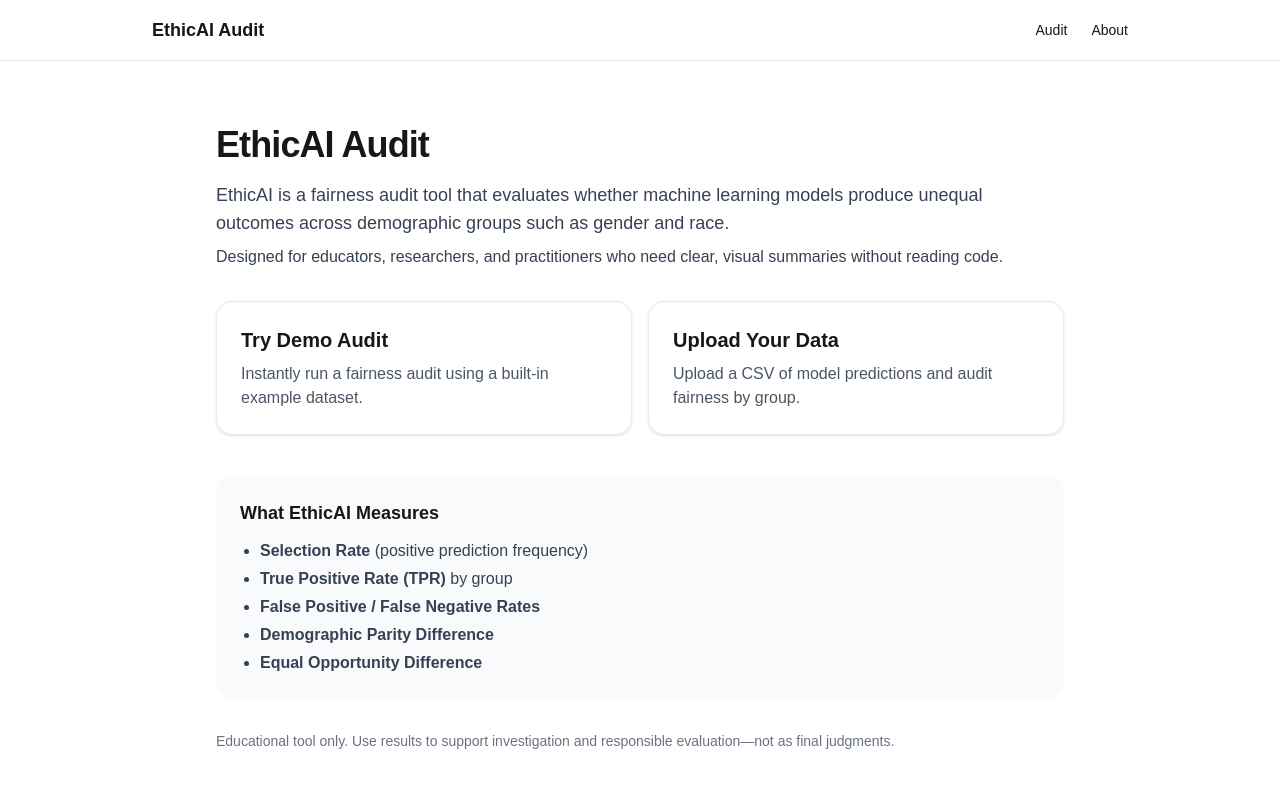
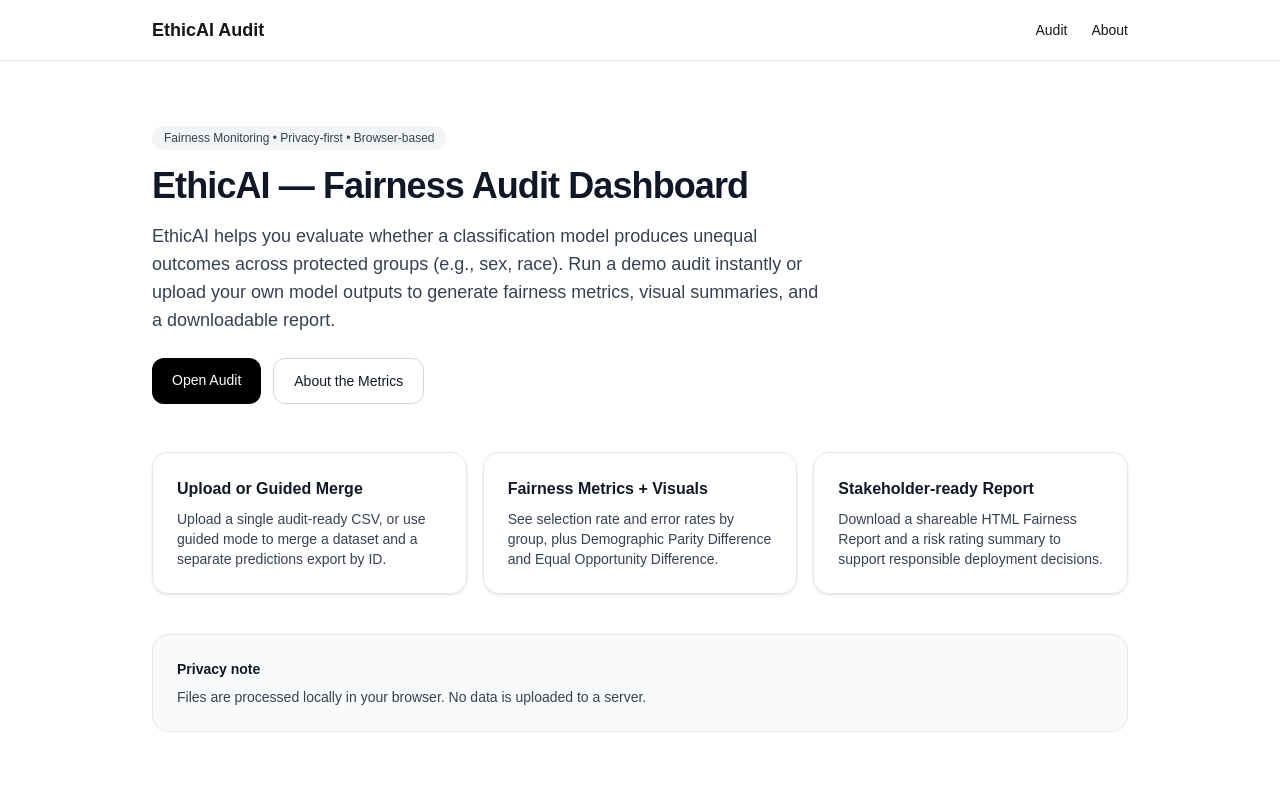
Before and after one commit to pranami4501/ethicai_audit, a Next.js app in the folder ethicai-audit/: page / in a window 1280 px wide. Shown: the top 788 px of the page. Built offline with nearby package versions, Linux system fonts and the light colour scheme.

Commit message:
Add product-style home page copy and layout

```diff
--- a/ethicai-audit/app/page.tsx
+++ b/ethicai-audit/app/page.tsx
@@ -1,56 +1,70 @@
 export default function HomePage() {
   return (
-    <main className="min-h-screen bg-white">
-      <div className="mx-auto max-w-4xl px-6 py-16">
-        <h1 className="text-4xl font-bold tracking-tight">EthicAI Audit</h1>
+    <main className="min-h-screen bg-white text-gray-900">
+      <div className="mx-auto max-w-5xl px-6 py-16">
+        <div className="space-y-4">
+          <span className="inline-flex items-center rounded-full bg-gray-100 px-3 py-1 text-xs text-gray-700">
+            Fairness Monitoring • Privacy-first • Browser-based
+          </span>
 
-        <p className="mt-4 text-lg text-gray-700">
-          EthicAI is a fairness audit tool that evaluates whether machine learning models
-          produce unequal outcomes across demographic groups such as gender and race.
-        </p>
+          <h1 className="text-4xl font-bold tracking-tight">
+            EthicAI — Fairness Audit Dashboard
+          </h1>
 
-        <p className="mt-2 text-gray-700">
-          Designed for educators, researchers, and practitioners who need clear, visual summaries
-          without reading code.
-        </p>
+          <p className="max-w-2xl text-lg text-gray-700">
+            EthicAI helps you evaluate whether a classification model produces unequal outcomes across
+            protected groups (e.g., sex, race). Run a demo audit instantly or upload your own model
+            outputs to generate fairness metrics, visual summaries, and a downloadable report.
+          </p>
 
-        <div className="mt-8 grid gap-4 sm:grid-cols-2">
-          <a
-            href="/audit?mode=demo"
-            className="rounded-2xl border border-gray-200 p-6 shadow-sm hover:shadow-md transition"
-          >
-            <h2 className="text-xl font-semibold">Try Demo Audit</h2>
-            <p className="mt-2 text-gray-600">
-              Instantly run a fairness audit using a built-in example dataset.
-            </p>
-          </a>
-
-          <a
-            href="/audit"
-            className="rounded-2xl border border-gray-200 p-6 shadow-sm hover:shadow-md transition"
-          >
-            <h2 className="text-xl font-semibold">Upload Your Data</h2>
-            <p className="mt-2 text-gray-600">
-              Upload a CSV of model predictions and audit fairness by group.
-            </p>
-          </a>
+          <div className="flex flex-wrap gap-3 pt-2">
+            <a
+              href="/audit"
+              className="rounded-xl bg-black px-5 py-3 text-sm font-medium text-white"
+            >
+              Open Audit
+            </a>
+            <a
+              href="/about"
+              className="rounded-xl border border-gray-300 px-5 py-3 text-sm font-medium"
+            >
+              About the Metrics
+            </a>
+          </div>
         </div>
 
-        <div className="mt-10 rounded-2xl bg-gray-50 p-6">
-          <h3 className="text-lg font-semibold">What EthicAI Measures</h3>
-          <ul className="mt-3 list-disc pl-5 text-gray-700 space-y-1">
-            <li><b>Selection Rate</b> (positive prediction frequency)</li>
-            <li><b>True Positive Rate (TPR)</b> by group</li>
-            <li><b>False Positive / False Negative Rates</b></li>
-            <li><b>Demographic Parity Difference</b></li>
-            <li><b>Equal Opportunity Difference</b></li>
-          </ul>
+        <div className="mt-12 grid gap-4 md:grid-cols-3">
+          <div className="rounded-2xl border border-gray-200 p-6 shadow-sm">
+            <h2 className="text-base font-semibold">Upload or Guided Merge</h2>
+            <p className="mt-2 text-sm text-gray-700">
+              Upload a single audit-ready CSV, or use guided mode to merge a dataset and a separate
+              predictions export by ID.
+            </p>
+          </div>
+
+          <div className="rounded-2xl border border-gray-200 p-6 shadow-sm">
+            <h2 className="text-base font-semibold">Fairness Metrics + Visuals</h2>
+            <p className="mt-2 text-sm text-gray-700">
+              See selection rate and error rates by group, plus Demographic Parity Difference and
+              Equal Opportunity Difference.
+            </p>
+          </div>
+
+          <div className="rounded-2xl border border-gray-200 p-6 shadow-sm">
+            <h2 className="text-base font-semibold">Stakeholder-ready Report</h2>
+            <p className="mt-2 text-sm text-gray-700">
+              Download a shareable HTML Fairness Report and a risk rating summary to support
+              responsible deployment decisions.
+            </p>
+          </div>
         </div>
 
-        <p className="mt-8 text-sm text-gray-500">
-          Educational tool only. Use results to support investigation and responsible evaluation—not
-          as final judgments.
-        </p>
+        <div className="mt-10 rounded-2xl border border-gray-200 bg-gray-50 p-6">
+          <h3 className="text-sm font-semibold text-gray-900">Privacy note</h3>
+          <p className="mt-2 text-sm text-gray-700">
+            Files are processed locally in your browser. No data is uploaded to a server.
+          </p>
+        </div>
       </div>
     </main>
   );
```
